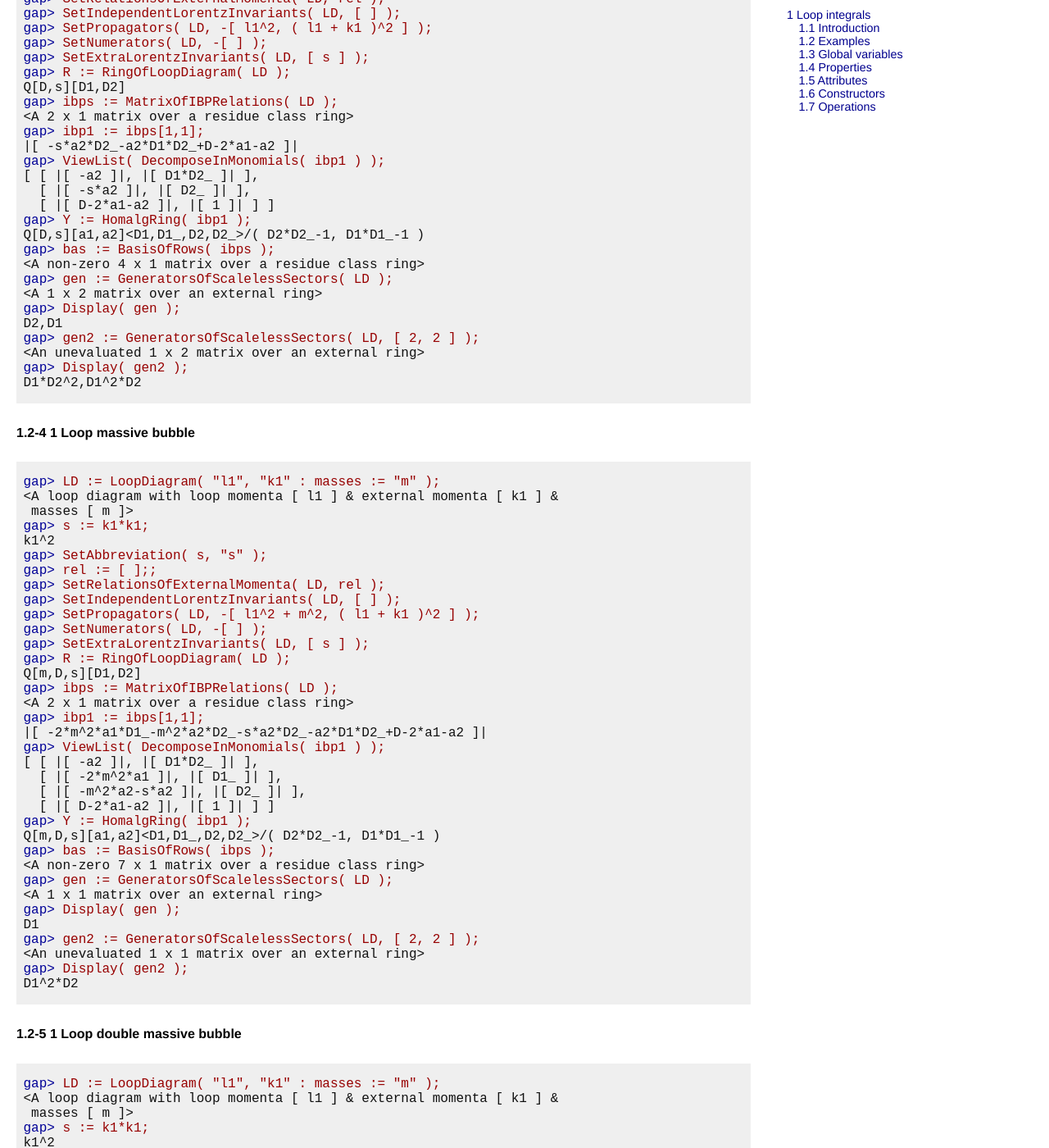
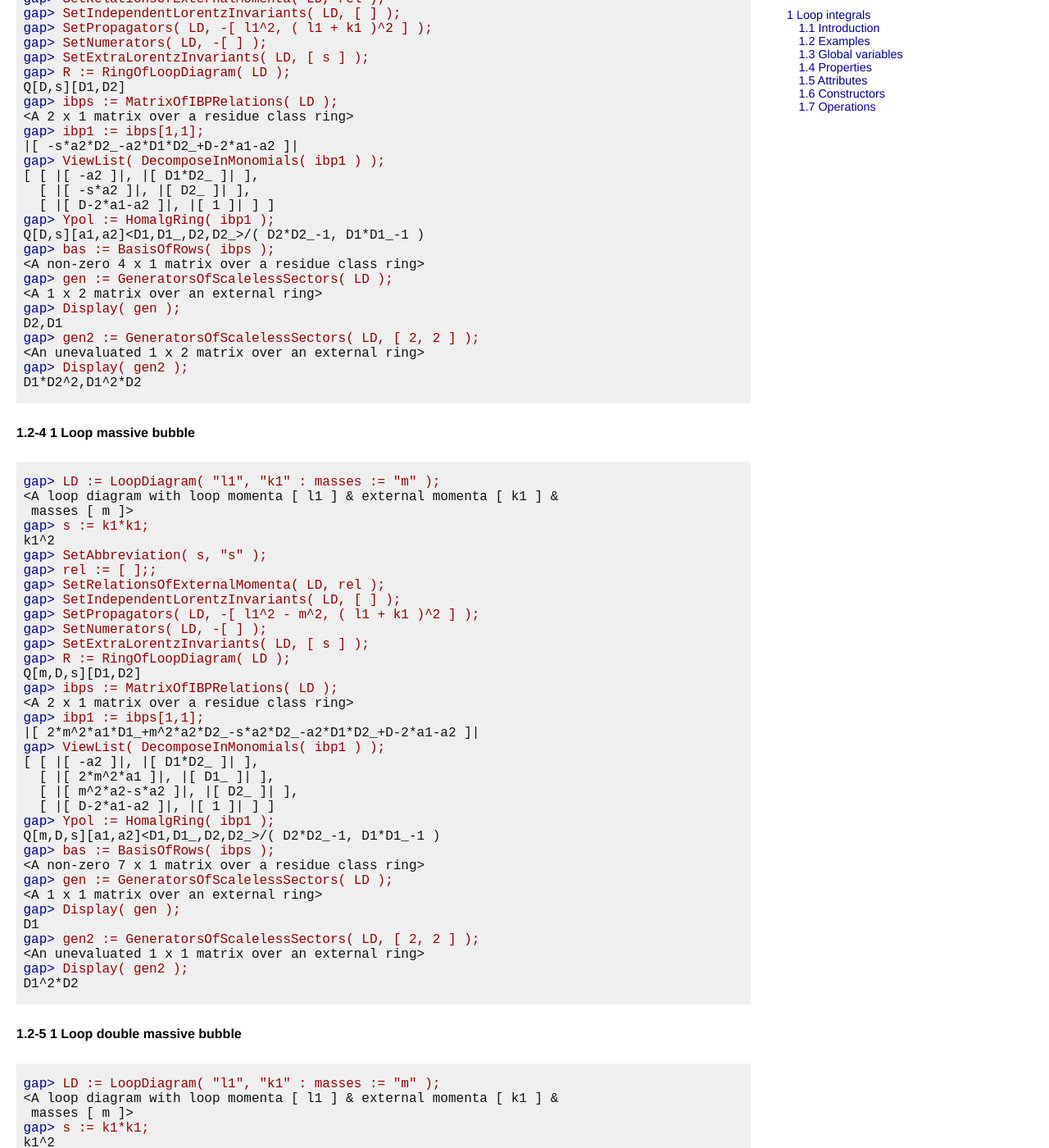
Before and after one commit to homalg-project/LoopIntegrals, a Jekyll site: the page doc/chap1.html, which Jekyll copies as it is, in a window 1280 px wide and 1400 px high, scrolled down 2821 px. Shown: the whole window at 82% size. Built offline with Jekyll 4.4.1, drawn with Linux system fonts in a browser that asks for light colours; some of the changed text lies outside the part shown.

```diff
--- a/doc/chap0.html
+++ b/doc/chap0.html
@@ -29,10 +29,10 @@
 <h2>Compute master integrals using commutative and noncommutative methods from computational algebraic geometry</h2>
 
 <p>
-    2021.12-01</p>
+    2022.04-01</p>
 
 <p>
-    14 December 2021
+    26 April 2022
   </p>
 
 </div>
--- a/doc/chap0_mj.html
+++ b/doc/chap0_mj.html
@@ -32,10 +32,10 @@
 <h2>Compute master integrals using commutative and noncommutative methods from computational algebraic geometry</h2>
 
 <p>
-    2021.12-01</p>
+    2022.04-01</p>
 
 <p>
-    14 December 2021
+    26 April 2022
   </p>
 
 </div>
--- a/doc/chap1.html
+++ b/doc/chap1.html
@@ -226,7 +226,7 @@ Q[m,D][D1]
 <span class="GAPprompt">gap&gt;</span> <span class="GAPinput">ViewList( DecomposeInMonomials( ibp ) );</span>
 [ [ |[ -2*m^2*a1 ]|, |[ D1_ ]| ],
   [ |[ D-2*a1 ]|, |[ 1 ]| ] ]
-<span class="GAPprompt">gap&gt;</span> <span class="GAPinput">Y := HomalgRing( ibp );</span>
+<span class="GAPprompt">gap&gt;</span> <span class="GAPinput">Ypol := HomalgRing( ibp );</span>
 Q[m,D][a1]&lt;D1,D1_&gt;/( D1*D1_-1 )
 <span class="GAPprompt">gap&gt;</span> <span class="GAPinput">ibpws := MatrixOfIBPRelationsInWeylAlgebra( LD );</span>
 &lt;A 1 x 1 matrix over an external ring&gt;
@@ -274,7 +274,7 @@ modulo [ D1*D1_-1 ]
 &lt;A non-zero 1 x 1 matrix over a residue class ring&gt;
 <span class="GAPprompt">gap&gt;</span> <span class="GAPinput">Sbas = bas;</span>
 true
-<span class="GAPprompt">gap&gt;</span> <span class="GAPinput">ExportVariables( Y );</span>
+<span class="GAPprompt">gap&gt;</span> <span class="GAPinput">ExportVariables( Ypol );</span>
 [ |[ m ]|, |[ D ]|, |[ a1 ]|, |[ D1 ]|, |[ D1_ ]| ]
 <span class="GAPprompt">gap&gt;</span> <span class="GAPinput">r := 2 * m^2 * ( a1 + 4 - 2 ) * D1_^(4-1);</span>
 |[ 2*m^2*a1*D1_^3+4*m^2*D1_^3 ]|
@@ -323,7 +323,7 @@ Q[D,s][D1,D2]
 [ [ |[ -a2 ]|, |[ D1*D2_ ]| ],
   [ |[ -s*a2 ]|, |[ D2_ ]| ],
   [ |[ D-2*a1-a2 ]|, |[ 1 ]| ] ]
-<span class="GAPprompt">gap&gt;</span> <span class="GAPinput">Y := HomalgRing( ibp1 );</span>
+<span class="GAPprompt">gap&gt;</span> <span class="GAPinput">Ypol := HomalgRing( ibp1 );</span>
 Q[D,s][a1,a2]&lt;D1,D1_,D2,D2_&gt;/( D2*D2_-1, D1*D1_-1 )
 <span class="GAPprompt">gap&gt;</span> <span class="GAPinput">bas := BasisOfRows( ibps );</span>
 &lt;A non-zero 4 x 1 matrix over a residue class ring&gt;
@@ -352,7 +352,7 @@ k1^2
 <span class="GAPprompt">gap&gt;</span> <span class="GAPinput">rel := [ ];;</span>
 <span class="GAPprompt">gap&gt;</span> <span class="GAPinput">SetRelationsOfExternalMomenta( LD, rel );</span>
 <span class="GAPprompt">gap&gt;</span> <span class="GAPinput">SetIndependentLorentzInvariants( LD, [ ] );</span>
-<span class="GAPprompt">gap&gt;</span> <span class="GAPinput">SetPropagators( LD, -[ l1^2 + m^2, ( l1 + k1 )^2 ] );</span>
+<span class="GAPprompt">gap&gt;</span> <span class="GAPinput">SetPropagators( LD, -[ l1^2 - m^2, ( l1 + k1 )^2 ] );</span>
 <span class="GAPprompt">gap&gt;</span> <span class="GAPinput">SetNumerators( LD, -[ ] );</span>
 <span class="GAPprompt">gap&gt;</span> <span class="GAPinput">SetExtraLorentzInvariants( LD, [ s ] );</span>
 <span class="GAPprompt">gap&gt;</span> <span class="GAPinput">R := RingOfLoopDiagram( LD );</span>
@@ -360,13 +360,13 @@ Q[m,D,s][D1,D2]
 <span class="GAPprompt">gap&gt;</span> <span class="GAPinput">ibps := MatrixOfIBPRelations( LD );</span>
 &lt;A 2 x 1 matrix over a residue class ring&gt;
 <span class="GAPprompt">gap&gt;</span> <span class="GAPinput">ibp1 := ibps[1,1];</span>
-|[ -2*m^2*a1*D1_-m^2*a2*D2_-s*a2*D2_-a2*D1*D2_+D-2*a1-a2 ]|
+|[ 2*m^2*a1*D1_+m^2*a2*D2_-s*a2*D2_-a2*D1*D2_+D-2*a1-a2 ]|
 <span class="GAPprompt">gap&gt;</span> <span class="GAPinput">ViewList( DecomposeInMonomials( ibp1 ) );</span>
 [ [ |[ -a2 ]|, |[ D1*D2_ ]| ],
-  [ |[ -2*m^2*a1 ]|, |[ D1_ ]| ],
-  [ |[ -m^2*a2-s*a2 ]|, |[ D2_ ]| ],
+  [ |[ 2*m^2*a1 ]|, |[ D1_ ]| ],
+  [ |[ m^2*a2-s*a2 ]|, |[ D2_ ]| ],
   [ |[ D-2*a1-a2 ]|, |[ 1 ]| ] ]
-<span class="GAPprompt">gap&gt;</span> <span class="GAPinput">Y := HomalgRing( ibp1 );</span>
+<span class="GAPprompt">gap&gt;</span> <span class="GAPinput">Ypol := HomalgRing( ibp1 );</span>
 Q[m,D,s][a1,a2]&lt;D1,D1_,D2,D2_&gt;/( D2*D2_-1, D1*D1_-1 )
 <span class="GAPprompt">gap&gt;</span> <span class="GAPinput">bas := BasisOfRows( ibps );</span>
 &lt;A non-zero 7 x 1 matrix over a residue class ring&gt;
@@ -409,7 +409,7 @@ Q[m,D,s][D1,D2]
   [ |[ -2*m^2*a1 ]|, |[ D1_ ]| ],
   [ |[ -2*m^2*a2-s*a2 ]|, |[ D2_ ]| ],
   [ |[ D-2*a1-a2 ]|, |[ 1 ]| ] ]
-<span class="GAPprompt">gap&gt;</span> <span class="GAPinput">Y := HomalgRing( ibp1 );</span>
+<span class="GAPprompt">gap&gt;</span> <span class="GAPinput">Ypol := HomalgRing( ibp1 );</span>
 Q[m,D,s][a1,a2]&lt;D1,D1_,D2,D2_&gt;/( D2*D2_-1, D1*D1_-1 )
 <span class="GAPprompt">gap&gt;</span> <span class="GAPinput">bas := BasisOfRows( ibps );</span>
 &lt;A non-zero 6 x 1 matrix over a residue class ring&gt;
@@ -458,7 +458,7 @@ Q[D,s12,s14][D1,D2,D3,D4]
   [ |[ -a4 ]|, |[ D1*D4_ ]| ],
   [ |[ -s12*a3 ]|, |[ D3_ ]| ],
   [ |[ D-2*a1-a2-a3-a4 ]|, |[ 1 ]| ] ]
-<span class="GAPprompt">gap&gt;</span> <span class="GAPinput">Y := HomalgRing( ibp1 );</span>
+<span class="GAPprompt">gap&gt;</span> <span class="GAPinput">Ypol := HomalgRing( ibp1 );</span>
 Q[D,s12,s14][a1,a2,a3,a4]&lt;D1,D1_,D2,D2_,D3,D3_,D4,D4_&gt;/( D4*D4_-1, D3*D3_-1,\
   D2*D2_-1, D1*D1_-1 )
 <span class="GAPprompt">gap&gt;</span> <span class="GAPinput">E12 := PairOfMatricesOfLoopDiagramInPropagators( LD );</span>
@@ -1000,14 +1000,14 @@ pp5-s45-D4+D5, -s23+s51-D4+D5,s34-D4+D5, -D4+D5,       -D4+D5
 <h5>1.4-1 IsLoopMomentum</h5>
 
 <div class="func"><table class="func" width="100%"><tr><td class="tdleft"><code class="func">&#8227; IsLoopMomentum</code>( <var class="Arg">arg</var> )</td><td class="tdright">(&nbsp;property&nbsp;)</td></tr></table></div>
-<p>Returns: <code class="code">true</code> or <code class="code">false</code></p>
+<p>Returns: <code class="keyw">true</code> or <code class="keyw">false</code></p>
 
 <p><a id="X7C30AB5C844E7218" name="X7C30AB5C844E7218"></a></p>
 
 <h5>1.4-2 IsExternalMomentum</h5>
 
 <div class="func"><table class="func" width="100%"><tr><td class="tdleft"><code class="func">&#8227; IsExternalMomentum</code>( <var class="Arg">arg</var> )</td><td class="tdright">(&nbsp;property&nbsp;)</td></tr></table></div>
-<p>Returns: <code class="code">true</code> or <code class="code">false</code></p>
+<p>Returns: <code class="keyw">true</code> or <code class="keyw">false</code></p>
 
 <p><a id="X7C701DBF7BAE649A" name="X7C701DBF7BAE649A"></a></p>
 
```
Also changed, not shown: _data/package.yml (+13 -13 lines), doc/chap0.txt (+2 -2 lines), doc/chap1.txt (+12 -12 lines), doc/chap1_mj.html (+12 -12 lines), 1 other file.
